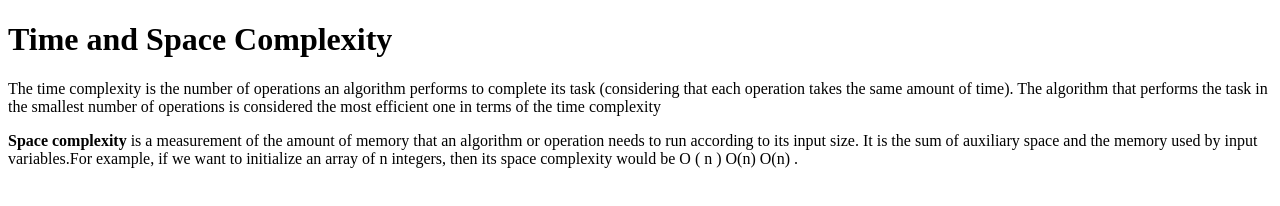
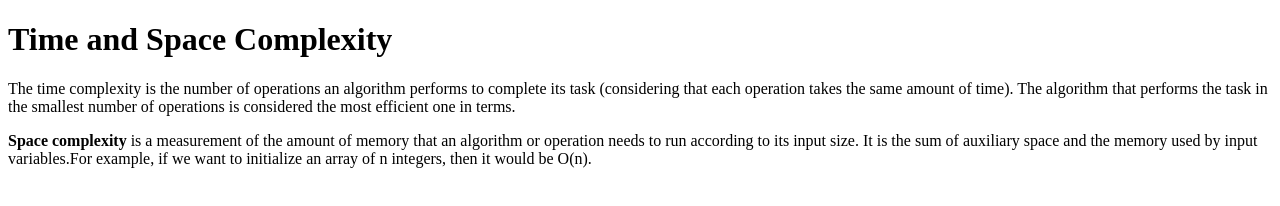
Before and after one commit to acciojob/time-and-space-complexity-Amithariyale, a website: page main.html in a window 1280 px wide. Drawn offline with Linux system fonts and the light colour scheme.

Commit message:
created a submission

```diff
--- a/main.html
+++ b/main.html
@@ -4,13 +4,14 @@
 
 <head>
 	<link rel="stylesheet" href="styles.css">
+	<title>Time,Space,Complexity</title>
 </head>
 
 <body>
 	<!-- the entire body must be written by student -->
 	<h1>Time and Space Complexity</h1>
-	<p>The time complexity is the number of operations an algorithm performs to complete its task (considering that each operation takes the same amount of time). The algorithm that performs the task in the smallest number of operations is considered the most efficient one in terms of the time complexity</p>
-	<p><b>Space complexity</b> is a measurement of the amount of memory that an algorithm or operation needs to run according to its input size. It is the sum of auxiliary space and the memory used by input variables.For example, if we want to initialize an array of n integers, then its space complexity would be O ( n ) O(n) O(n) .</p>
+	<p>The time complexity is the number of operations an algorithm performs to complete its task (considering that each operation takes the same amount of time). The algorithm that performs the task in the smallest number of operations is considered the most efficient one in terms.</p>
+	<p><b>Space complexity</b> is a measurement of the amount of memory that an algorithm or operation needs to run according to its input size. It is the sum of auxiliary space and the memory used by input variables.For example, if we want to initialize an array of n integers, then it would be O(n).</p>
     <script type="text/javascript" src="./script.js">
 </script>
 
```
